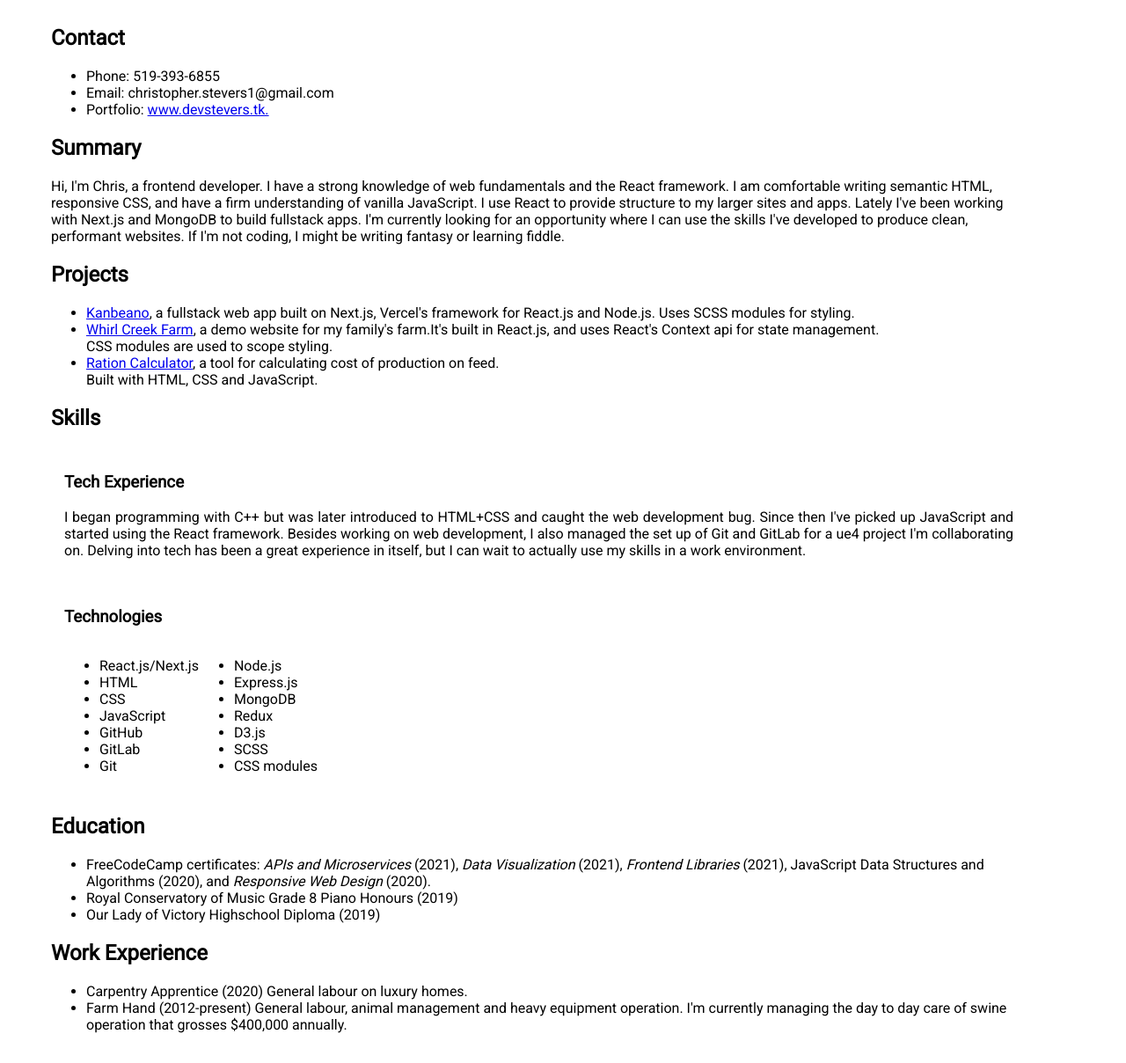
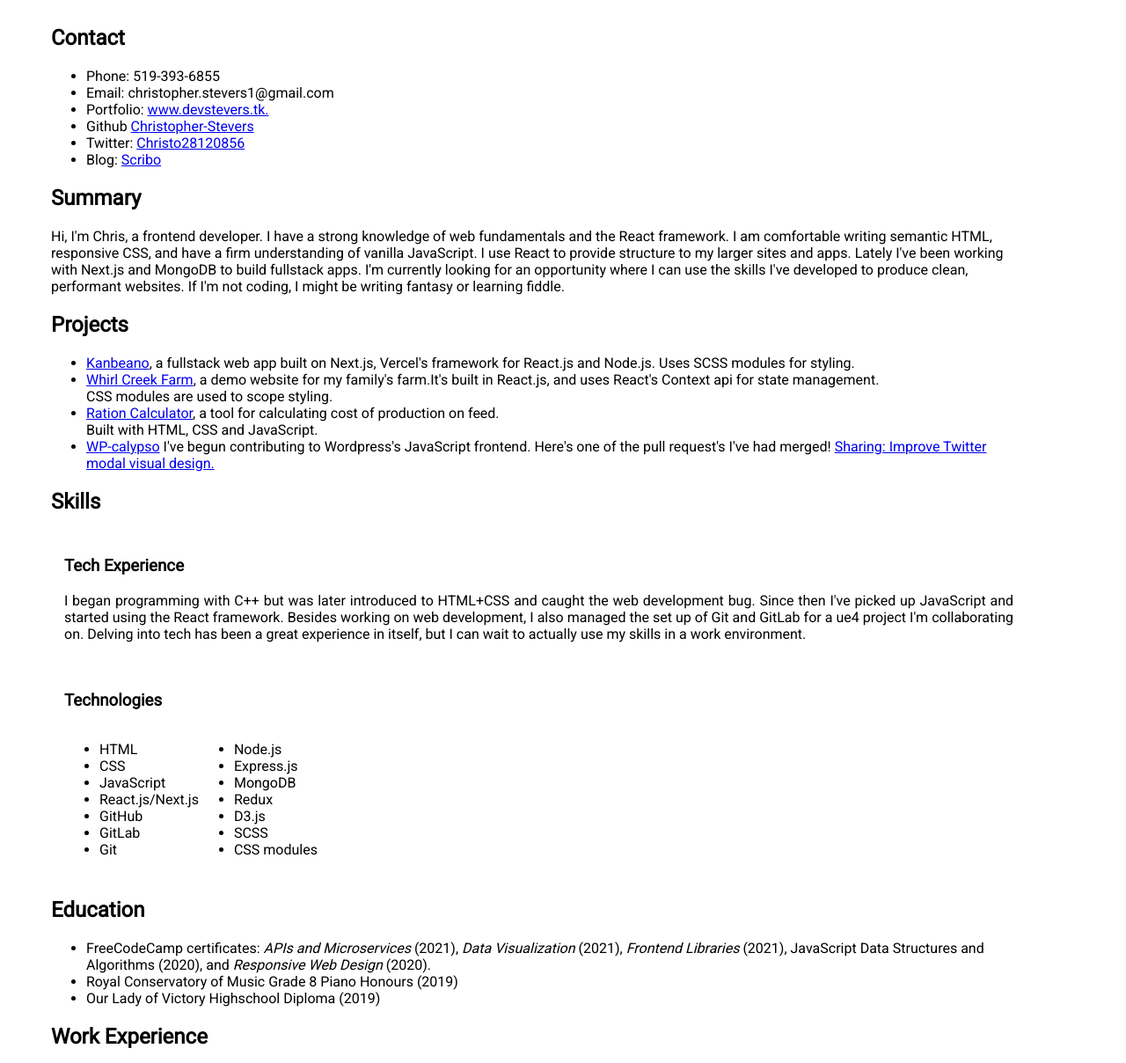
Before and after one commit to Christopher-Stevers/Resume-code, a plain HTML site: page index.html in a window 1280 px wide. Shown: the part 92-1300 px from the top of the page at 88% size. Drawn offline with Linux system fonts and the light colour scheme.

Commit message:
social links

```diff
--- a/index.html
+++ b/index.html
@@ -42,7 +42,11 @@
     <h1>Christopher Stevers</h1>
 
     <h2>Contact</h2>
-    <ul><li>Phone: 519-393-6855</li><li>Email: christopher.stevers1@gmail.com</li><li>Portfolio: <a href="www.devStevers.tk">www.devstevers.tk.</a></li></ul>
+    <ul><li>Phone: 519-393-6855</li><li>Email: christopher.stevers1@gmail.com</li>
+        <li>Portfolio: <a href="https://devStevers.tk">www.devstevers.tk.</a></li>
+        <li>Github <a href="https://github.com/Christopher-Stevers">Christopher-Stevers</a></li>
+        <li>Twitter: <a href="https://twitter.com/Christo28120856" >Christo28120856</a></li>
+        <li>Blog: <a href="https://christopherstevers.cf">Scribo</a></li></ul>
 
 
     <h2>Summary</h2>
@@ -55,6 +59,7 @@
             <li><a href="https://whirlcreekfarm.ga/">Whirl Creek Farm</a>, a demo website for my family's farm.It's built in React.js, and uses React's Context api for state management.<div>CSS modules are used to scope styling.</div></li>
             <li><a href="https://christopher-stevers.github.io/Feed-Calc/">Ration Calculator</a>, a tool for calculating cost of production on feed.
                 <div>Built with HTML, CSS and JavaScript.</div></li>
+                <li><a href="https://github.com/Automattic/wp-calypso">WP-calypso</a> I've begun contributing to Wordpress's JavaScript frontend. Here's one of the pull request's I've had merged! <a href="https://github.com/Automattic/wp-calypso/pull/54537">Sharing: Improve Twitter modal visual design.</a></li>
 
         </ul>
     <article class="skill">
@@ -69,10 +74,10 @@
        <section> <h3>Technologies</h3>
         <div class="tech-list">
             <ul>
-                <li>React.js/Next.js</li>
                 <li>HTML</li>
                 <li>CSS</li>
                 <li>JavaScript</li>
+                <li>React.js/Next.js</li>
                 <li>GitHub</li>
                 <li>GitLab</li>
                 <li>Git</li>
@@ -101,7 +106,7 @@
     </p>
     <h2>Work Experience</h2>
     <ul><li>Carpentry Apprentice (2020) General labour on luxury homes.</li>
-        <li>Farm Hand (2012-present) General labour, animal management and heavy equipment operation. I'm currently managing the day to day care of swine operation that grosses $400,000 annually.</li>
+        <li>Farm Hand (2012-present) General labour, animal management and heavy equipment operation. I'm currently managing the day to day care of swine operation that grosses $200,000 annually.</li>
 
     </ul>
 
```
